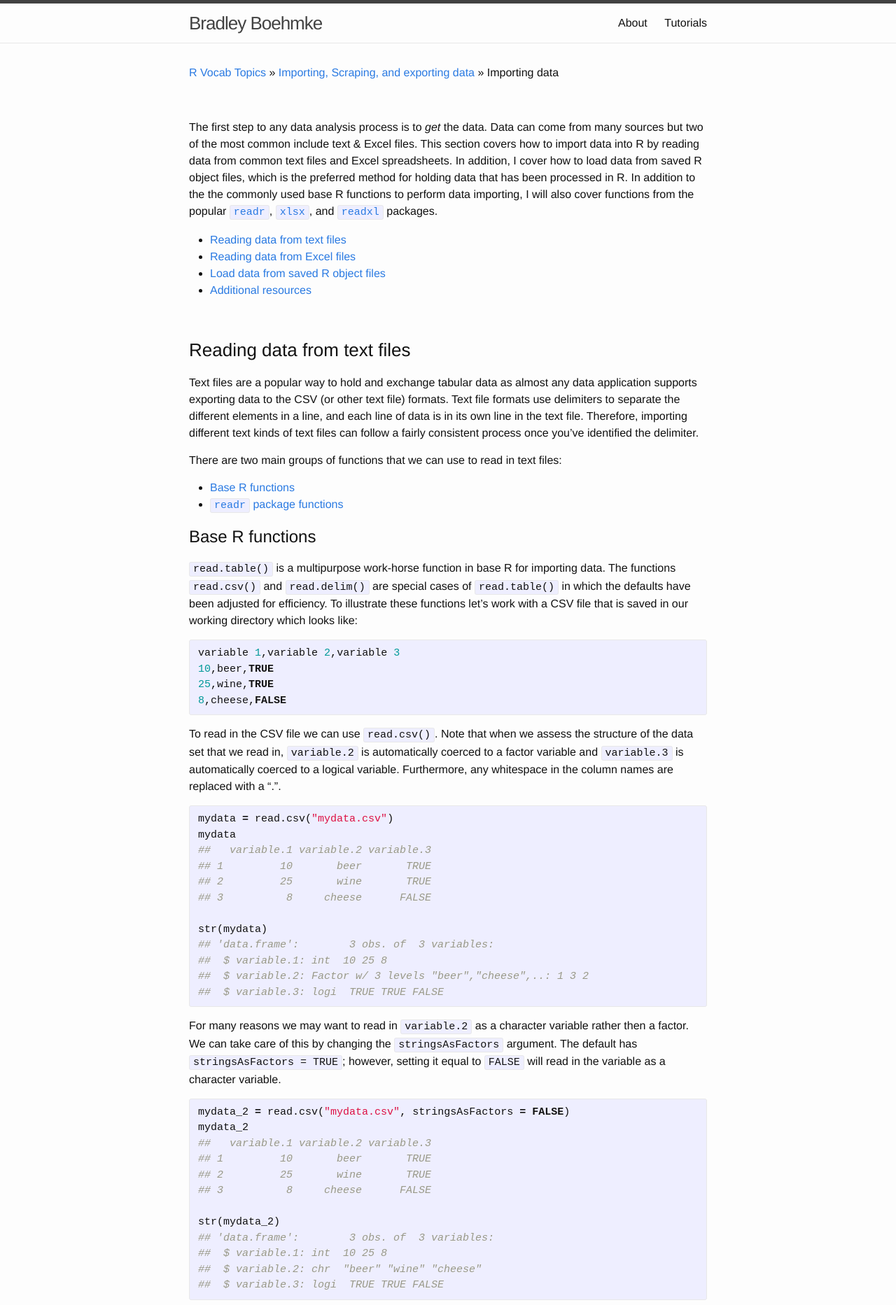
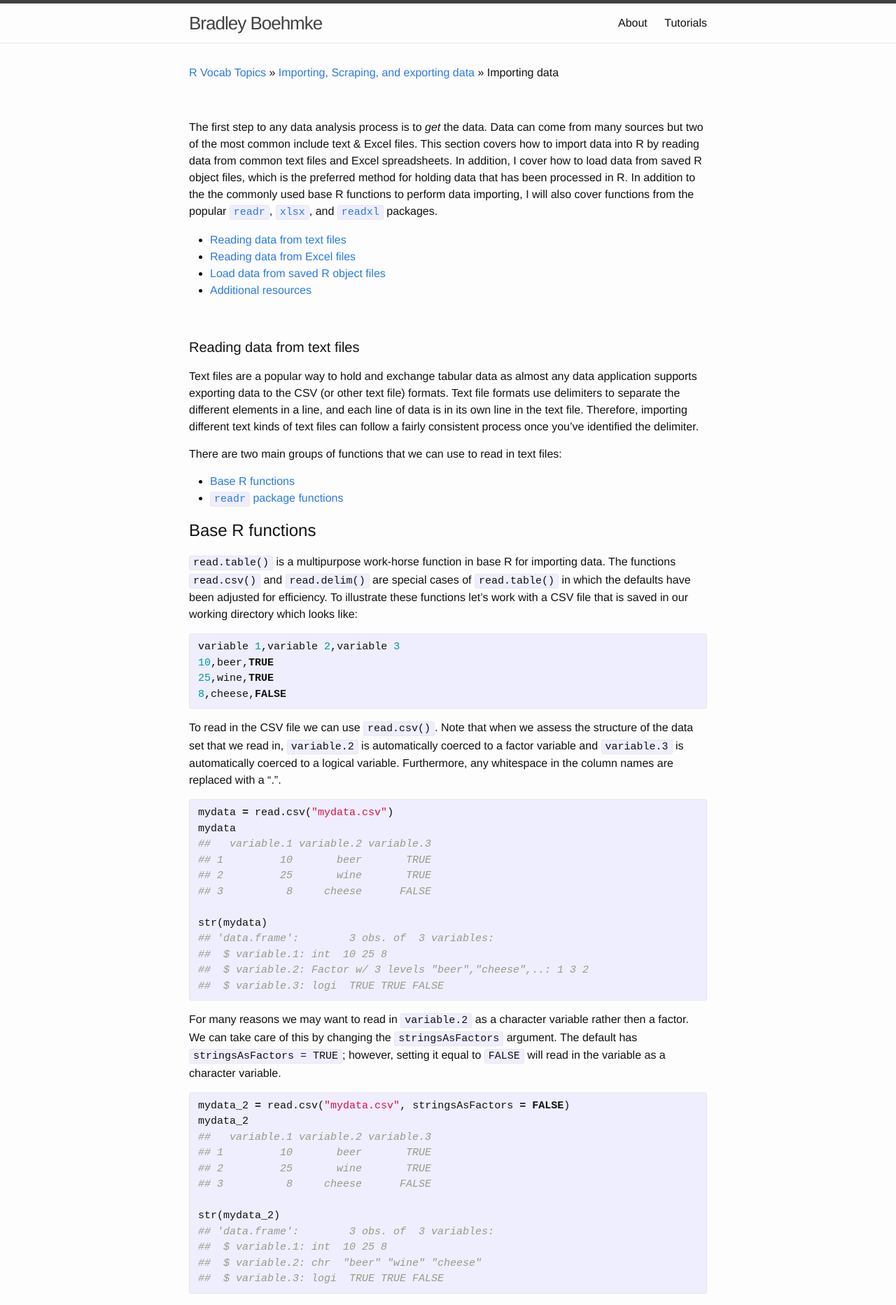
Before and after one commit to bradleyboehmke/bradleyboehmke, a Jekyll site: the page built from tutorials/importing_data.md, in a window 1280 px wide. Shown: the top 1865 px of the page at 70% size. Built offline with Jekyll 4.4.1, drawn with Linux system fonts in a browser that asks for light colours.

```diff
--- a/tutorials/importing_data.md
+++ b/tutorials/importing_data.md
@@ -18,7 +18,7 @@ The first step to any data analysis process is to *get* the data.  Data can come
 
 <a name="csv"></a>
 
-### Reading data from text files
+#### Reading data from text files
 Text files are a popular way to hold and exchange tabular data as almost any data application supports exporting data to the CSV (or other text file) formats.  Text file formats use delimiters to separate the different elements in a line, and each line of data is in its own line in the text file.  Therefore, importing different text kinds of text files can follow a fairly consistent process once you've identified the delimiter.
 
 There are two main groups of functions that we can use to read in text files:
```
